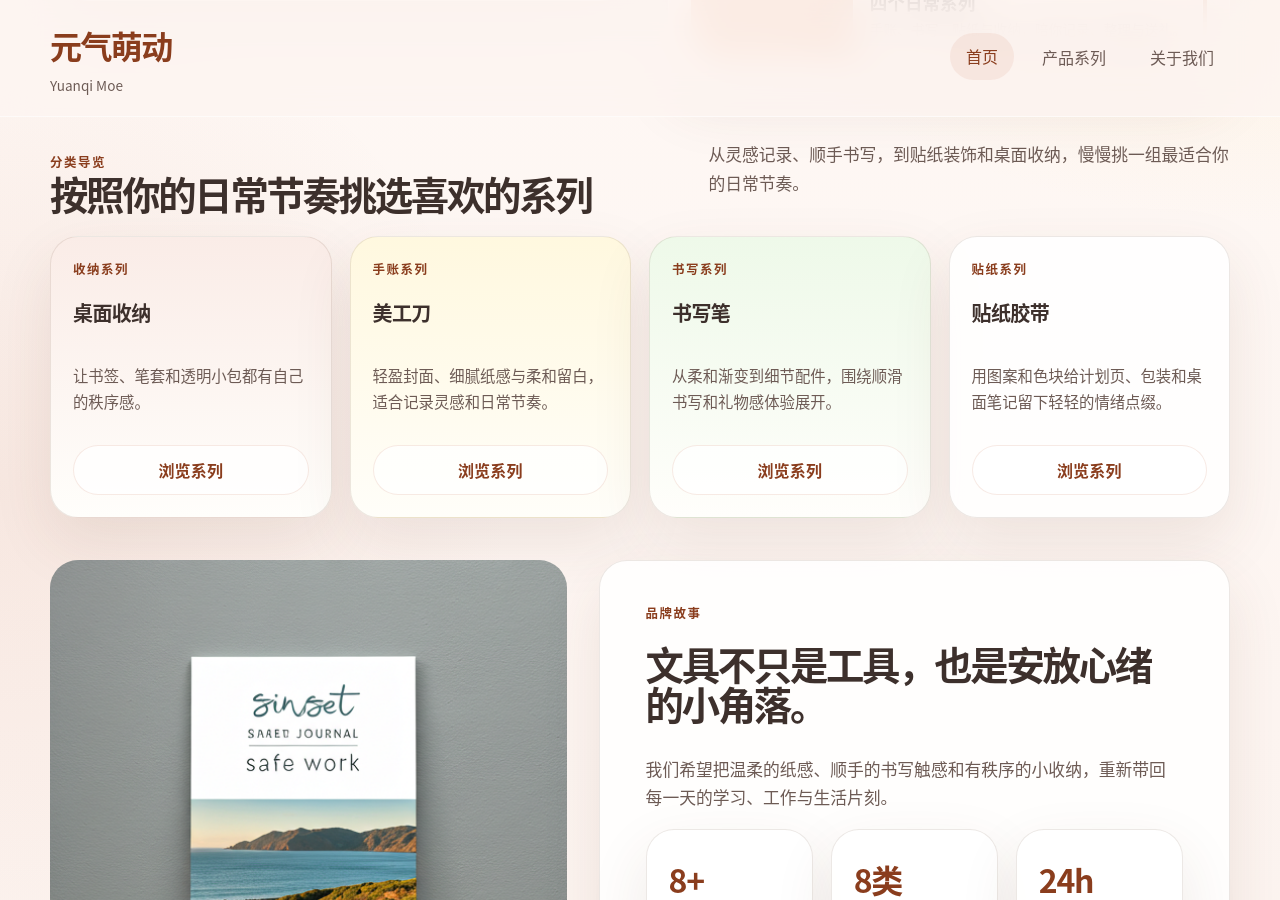
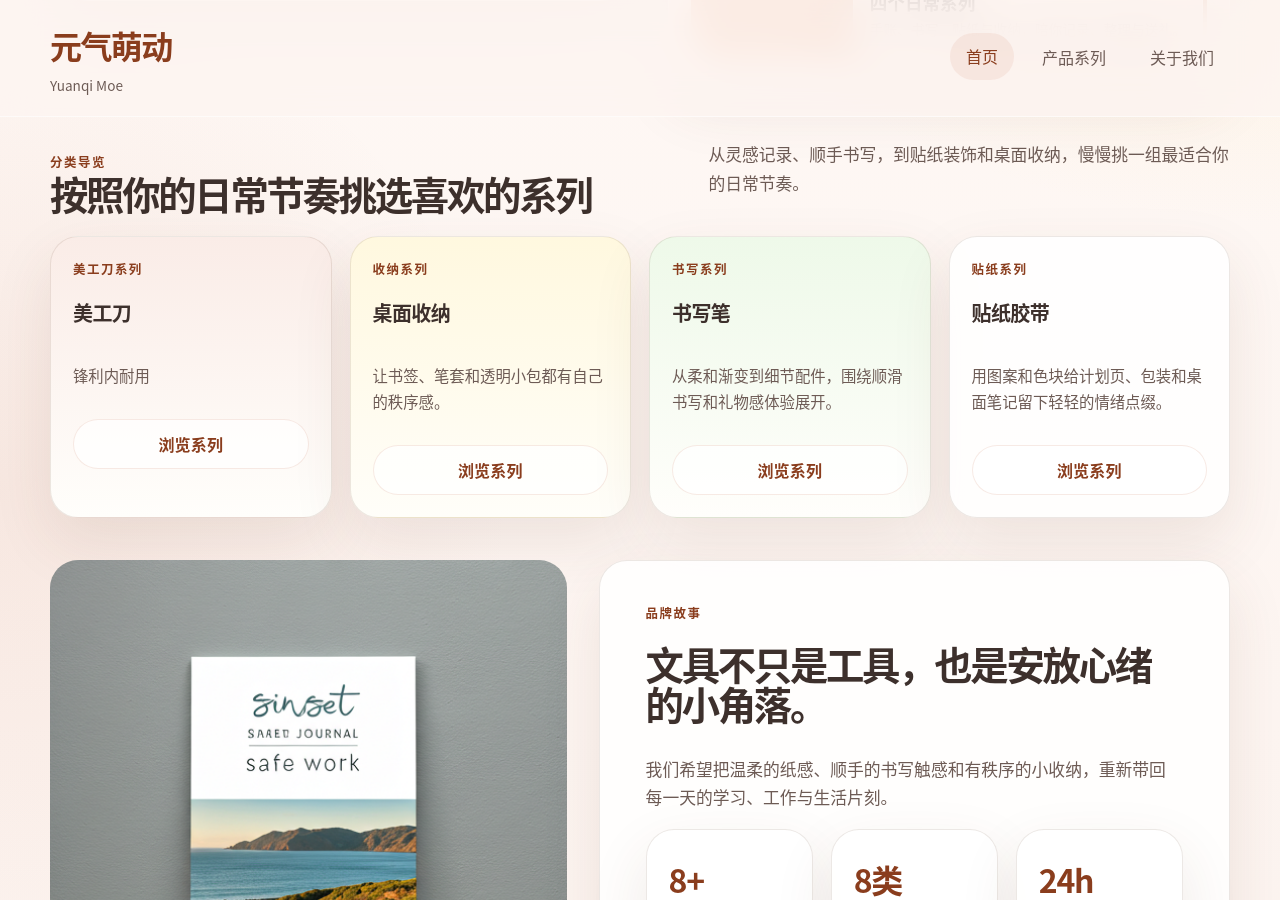
Before and after one commit to qichun9677-crypto/yuanqimoe-site, a Jekyll site: the page built from index.html, in a window 1280 px wide and 900 px high, scrolled down 655 px. Built offline with Jekyll 4.4.1, drawn with Linux system fonts in a browser that asks for light colours.

Commit message:
Update _data/home.yml (via Pages CMS)

```diff
--- a/_data/home.yml
+++ b/_data/home.yml
@@ -14,6 +14,15 @@ explore:
   title: 按照你的日常节奏挑选喜欢的系列
   summary: 从灵感记录、顺手书写，到贴纸装饰和桌面收纳，慢慢挑一组最适合你的日常节奏。
 categories:
+  - key: journals
+    name: 美工刀
+    kicker: 美工刀系列
+    description: 锋利内耐用
+    button_label: 浏览系列
+    button_link: /products/#journals
+    products:
+      - product: sunset-journal
+      - product: mist-planner
   - key: storage
     name: 桌面收纳
     kicker: 收纳系列
@@ -23,15 +32,6 @@ categories:
     products:
       - product: storage-pouch
       - product: sprout-bookmark
-  - key: journals
-    name: 美工刀
-    kicker: 手账系列
-    description: 轻盈封面、细腻纸感与柔和留白，适合记录灵感和日常节奏。
-    button_label: 浏览系列
-    button_link: /products/#journals
-    products:
-      - product: sunset-journal
-      - product: mist-planner
   - key: pens
     name: 书写笔
     kicker: 书写系列
```
